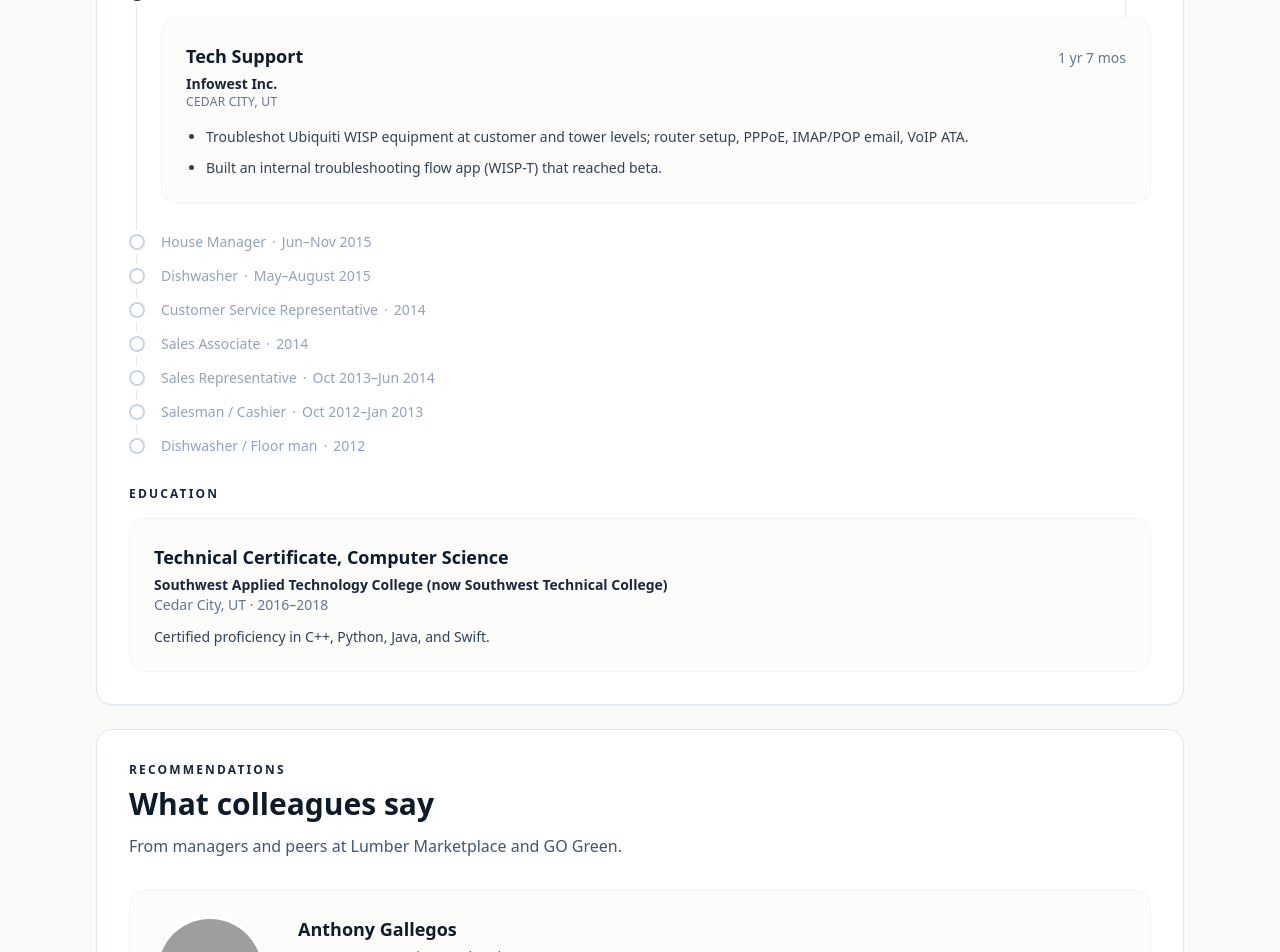
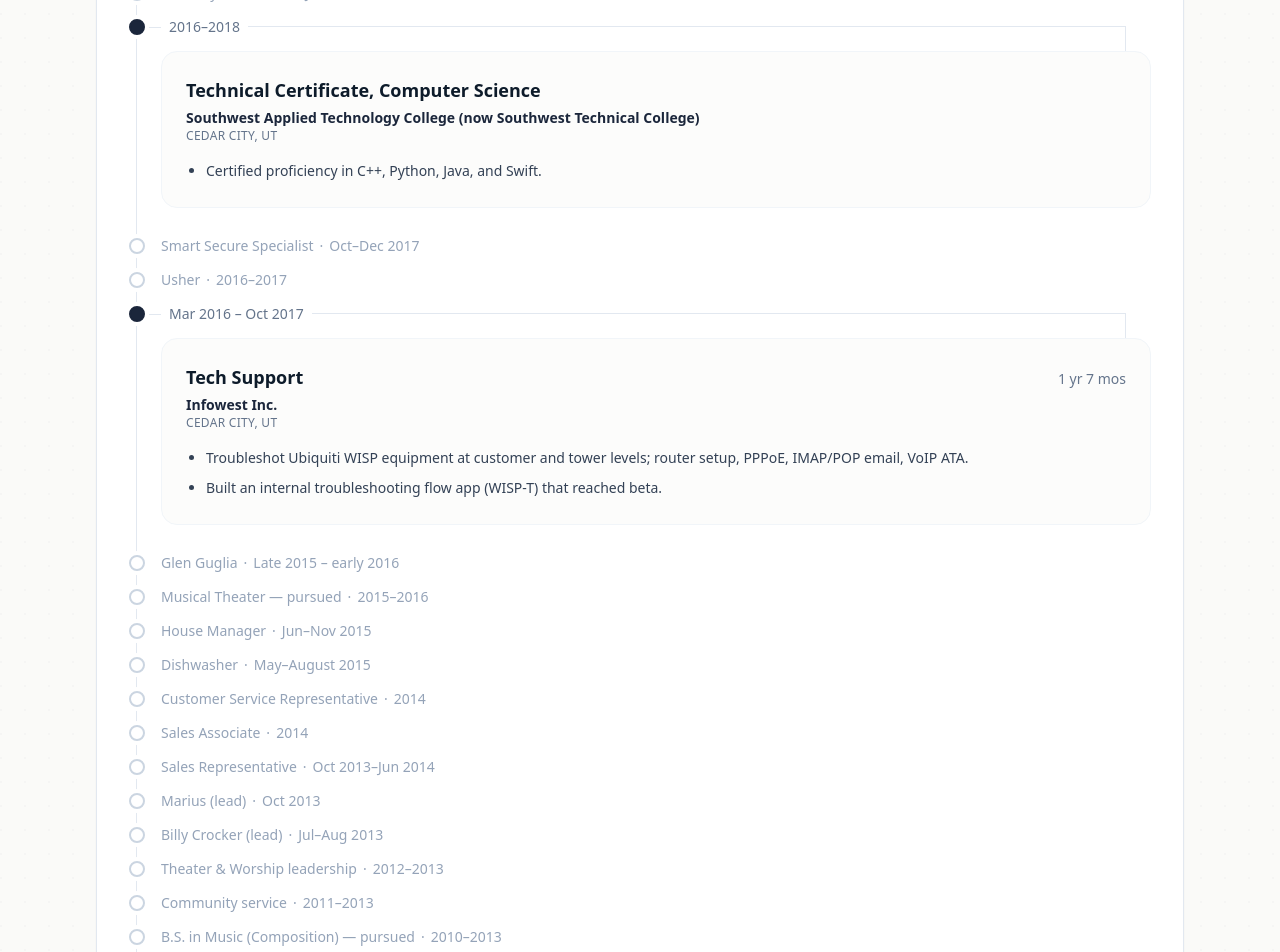
Before and after one commit to austenstrine/austenstrine_portfolio, a Next.js app in the folder apps/web/: page / in a window 1280 px wide. Shown: the part 1760-2712 px from the top of the page. Built offline with nearby package versions, Linux system fonts and the light colour scheme; no server answers; grey boxes are pictures that could not be loaded.

Commit message:
Add education and extracurriculars to the Experience timeline.
Simpson, SUU, and the CS tech cert plus CV extracurriculars sit in the same software/non-software filters, peek, and selected-print path as employment.

```diff
--- a/apps/web/src/app/globals.css
+++ b/apps/web/src/app/globals.css
@@ -233,7 +233,7 @@ body {
     margin-top: 0;
   }
 
-  /* Last page content: Education, then Skills (no Skills-first / orphan blanks). */
+  /* Last page content: Skills (no Skills-first / orphan blanks). */
   .experience-print-closing {
     break-before: page;
     page-break-before: always;
--- a/apps/web/src/components/sections/ExperiencePrintSheet.tsx
+++ b/apps/web/src/components/sections/ExperiencePrintSheet.tsx
@@ -4,7 +4,6 @@ import { useEffect, useState } from 'react';
 import { createPortal } from 'react-dom';
 import type { ExperienceRole } from '../../data/experience';
 import {
-	CV_CERTIFICATES,
 	CV_SKILL_GROUPS,
 	CV_SUMMARY_PARAGRAPHS,
 } from '../../data/cv-content';
@@ -116,39 +115,6 @@ export function ExperiencePrintSheet({
 			<div className="experience-print-closing">
 				<section className="experience-print-section">
 					<h2>
-						Education
-					</h2>
-					{CV_CERTIFICATES.map((certificate) => (
-						<article
-							className="experience-print-job"
-							key={certificate.title}
-						>
-							<div className="experience-print-job-header">
-								<span className="experience-print-job-title">
-									{certificate.title}
-								</span>
-								<span className="experience-print-job-dates">
-									{certificate.dates}
-								</span>
-							</div>
-							<p className="experience-print-job-org">
-								{certificate.org}
-								{' · '}
-								{certificate.location}
-							</p>
-							<ul>
-								{certificate.bullets.map((bullet) => (
-									<li key={bullet}>
-										{bullet}
-									</li>
-								))}
-							</ul>
-						</article>
-					))}
-				</section>
-
-				<section className="experience-print-section">
-					<h2>
 						Skills
 					</h2>
 					<div className="experience-print-skills">
--- a/apps/web/src/components/sections/ExperienceSection.tsx
+++ b/apps/web/src/components/sections/ExperienceSection.tsx
@@ -3,7 +3,6 @@
 import { useLayoutEffect, useRef, useState } from 'react';
 import { PrinterIcon } from '../icons/PrinterIcon';
 import {
-	education,
 	professionalExperience,
 	type ExperienceKind,
 	type ExperienceRole,
@@ -1113,79 +1112,6 @@ export function ExperienceSection() {
 					);
 				})}
 			</ol>
-
-			<div
-				className="
-					mt-8
-					flex
-					flex-col
-					gap-4
-				"
-			>
-				<p
-					className="
-						text-xs
-						font-semibold
-						uppercase
-						tracking-[0.18em]
-						text-sky
-					"
-				>
-					Education
-				</p>
-				{education.map((entry) => (
-					<article
-						className="
-							rounded-2xl
-							border
-							border-slate-100
-							bg-frost/60
-							p-inset
-							md:p-6
-						"
-						key={`${entry.school}-${entry.dates}`}
-					>
-						<h3
-							className="
-								text-lg
-								font-semibold
-								text-ink
-							"
-						>
-							{entry.credential}
-						</h3>
-						<p
-							className="
-								mt-1
-								text-sm
-								font-semibold
-								text-sky
-							"
-						>
-							{entry.school}
-						</p>
-						<p
-							className="
-								text-sm
-								text-slate-500
-							"
-						>
-							{entry.place}
-							{' · '}
-							{entry.dates}
-						</p>
-						<p
-							className="
-								mt-3
-								text-sm
-								text-slate-700
-							"
-						>
-							{entry.note}
-						</p>
-					</article>
-				))}
-			</div>
 		</section>
 	);
 }
--- a/apps/web/src/data/experience.ts
+++ b/apps/web/src/data/experience.ts
@@ -8,14 +8,6 @@ export type ExperienceRole = {
 	dates: string;
 	location?: string;
 	bullets: string[];
-};
-
-export type EducationEntry = {
-	credential: string;
-	school: string;
-	place: string;
-	dates: string;
-	note: string;
 };
 
 export const professionalExperience: ExperienceRole[] = [
@@ -60,6 +52,19 @@ export const professionalExperience: ExperienceRole[] = [
 		],
 	},
 	{
+		id: 'impac-white-christmas',
+		kind: 'non-software',
+		title: 'Mentor / Cast Member',
+		organization: 'White Christmas · IMPAC',
+		dates: 'December 2023',
+		location: 'Cedar City',
+		bullets: [
+			'Paid mentor and cast member in a dual-performance production (mentors-only and mentees-only cast).',
+			'Roles: Mike; Ed Sullivan Announcer; Train Conductor; Varius Ensemble.',
+			'Guided the acting technique, character development, and performance skills of my mentee; it was an outstanding production and a successful educational experience.',
+		],
+	},
+	{
 		id: 'gogreen',
 		kind: 'software',
 		title: 'Senior Application Developer',
@@ -76,6 +81,17 @@ export const professionalExperience: ExperienceRole[] = [
 		],
 	},
 	{
+		id: 'care-and-share',
+		kind: 'non-software',
+		title: 'Warehouse Volunteer',
+		organization: 'Iron County Care and Share',
+		dates: '2018',
+		location: 'Cedar City / Enoch',
+		bullets: [
+			'Stock and Sort: food warehouse sorting, restocking, and prep for group volunteers (Wednesdays 3–5 pm).',
+		],
+	},
+	{
 		id: 'anderson',
 		kind: 'non-software',
 		title: 'Territory Sales Lead',
@@ -83,6 +99,18 @@ export const professionalExperience: ExperienceRole[] = [
 		dates: 'Jul–Nov 2018',
 		bullets: [
 			'Delegation and deadline management across two Walmart locations.',
+		],
+	},
+	{
+		id: 'edu-swatc',
+		kind: 'software',
+		title: 'Technical Certificate, Computer Science',
+		organization:
+			'Southwest Applied Technology College (now Southwest Technical College)',
+		dates: '2016–2018',
+		location: 'Cedar City, UT',
+		bullets: [
+			'Certified proficiency in C++, Python, Java, and Swift.',
 		],
 	},
 	{
@@ -96,6 +124,16 @@ export const professionalExperience: ExperienceRole[] = [
 		],
 	},
 	{
+		id: 'usher-usf',
+		kind: 'non-software',
+		title: 'Usher',
+		organization: 'Utah Shakespeare Festival',
+		dates: '2016–2017',
+		bullets: [
+			'Volunteered as usher for multiple seasons before and after the paid House Manager role, including 2016 and 2017.',
+		],
+	},
+	{
 		id: 'infowest',
 		kind: 'software',
 		title: 'Tech Support',
@@ -105,6 +143,27 @@ export const professionalExperience: ExperienceRole[] = [
 		bullets: [
 			'Troubleshot Ubiquiti WISP equipment at customer and tower levels; router setup, PPPoE, IMAP/POP email, VoIP ATA.',
 			'Built an internal troubleshooting flow app (WISP-T) that reached beta.',
+		],
+	},
+	{
+		id: 'wedding-singer',
+		kind: 'non-software',
+		title: 'Glen Guglia',
+		organization: 'The Wedding Singer · Cedar Valley Community Theatre',
+		dates: 'Late 2015 – early 2016',
+		bullets: [
+			'Played Glen Guglia; production photos: https://utahtheatrebloggers.com/22772/something-to-celebrate-at-the-wedding-singer · https://www.cvct.online/projects-7-6',
+		],
+	},
+	{
+		id: 'edu-suu',
+		kind: 'non-software',
+		title: 'Musical Theater — pursued',
+		organization: 'Southern Utah University (SUU)',
+		dates: '2015–2016',
+		location: 'Cedar City, UT',
+		bullets: [
+			'Pursued Musical Theater. Withdrew August 2016 — did not complete the degree.',
 		],
 	},
 	{
@@ -164,6 +223,58 @@ export const professionalExperience: ExperienceRole[] = [
 		],
 	},
 	{
+		id: 'les-mis',
+		kind: 'non-software',
+		title: 'Marius (lead)',
+		organization: 'Les Misérables · California Regional Theatre',
+		dates: 'Oct 2013',
+		bullets: [
+			'Lead role as Marius; press: https://www.chicoer.com/2013/10/10/french-revolution-experienced-in-les-miserables/ (archive: https://web.archive.org/web/20240408180702/https://www.chicoer.com/2013/10/10/french-revolution-experienced-in-les-miserables/)',
+		],
+	},
+	{
+		id: 'anything-goes',
+		kind: 'non-software',
+		title: 'Billy Crocker (lead)',
+		organization: 'Anything Goes · Chico Theater Company',
+		dates: 'Jul–Aug 2013',
+		bullets: [
+			'Lead role as Billy Crocker; press: https://www.timesheraldonline.com/2013/07/18/anything-goes-at-chico-theater/',
+		],
+	},
+	{
+		id: 'ccc-theater-worship',
+		kind: 'non-software',
+		title: 'Theater & Worship leadership',
+		organization: 'Campus City Connection',
+		dates: '2012–2013',
+		bullets: [
+			'Leadership in Theater and Worship; drama team including script writing into early 2013.',
+		],
+	},
+	{
+		id: 'ccc-community-service',
+		kind: 'non-software',
+		title: 'Community service',
+		organization: 'Campus City Connection',
+		dates: '2011–2013',
+		bullets: [
+			'Weekly food service to the homeless (2012); Torres Shelter cooking and serving for ~65 people (Dec 2013); comedy night fundraiser for an Africa missions trip (2011).',
+		],
+	},
+	{
+		id: 'edu-simpson',
+		kind: 'non-software',
+		title: 'B.S. in Music (Composition) — pursued',
+		organization: 'Simpson University',
+		dates: '2010–2013',
+		location: 'Redding, CA',
+		bullets: [
+			'Pursued B.S. in Music with emphasis in Composition and minor in Psychology. Did not complete the degree.',
+			'University Chorale and Drama Club (VP 2010, President 2011).',
+		],
+	},
+	{
 		id: 'old-navy',
 		kind: 'non-software',
 		title: 'Salesman / Cashier',
@@ -184,6 +295,56 @@ export const professionalExperience: ExperienceRole[] = [
 			'Dish area, closing the cafeteria, on-call and scheduled shifts.',
 		],
 	},
+	{
+		id: 'choir-tours',
+		kind: 'non-software',
+		title: 'Choir tours',
+		organization: 'High school and college',
+		dates: '2007–2012',
+		bullets: [
+			'New York City and San Francisco (2007, 2009); Portland, Seattle, and Northwest coast (2010–2012).',
+		],
+	},
+	{
+		id: 'drama-club-simpson',
+		kind: 'non-software',
+		title: 'Drama Club President',
+		organization: 'Simpson University',
+		dates: '2010–2011',
+		bullets: [
+			'President (2011); Vice-President (2010).',
+		],
+	},
+	{
+		id: 'taming-of-the-shrew',
+		kind: 'non-software',
+		title: 'Petruchio',
+		organization: 'The Taming of the Shrew · Simpson University Drama Club',
+		dates: '2011',
+		bullets: [
+			'Role as Petruchio; video: https://www.youtube.com/playlist?list=PLF38A98137436629F',
+		],
+	},
+	{
+		id: 'john-his-story',
+		kind: 'non-software',
+		title: 'John and Jesus',
+		organization: 'John, His Story · Simpson University Drama Club',
+		dates: '2011',
+		bullets: [
+			'Roles as John and Jesus; video: https://www.youtube.com/playlist?list=PL02749288672392F2',
+		],
+	},
+	{
+		id: 'high-school-choir',
+		kind: 'non-software',
+		title: 'High school choir',
+		organization: 'High school',
+		dates: 'High school',
+		bullets: [
+			'Madrigals, a cappella, and Sac Street Boys.',
+		],
+	},
 ];
 
 export const softwareExperience = professionalExperience.filter(
@@ -193,14 +354,3 @@ export const softwareExperience = professionalExperience.filter(
 export const otherRecentExperience = professionalExperience.filter(
 	(role) => role.kind === 'non-software',
 );
-
-export const education: EducationEntry[] = [
-	{
-		credential: 'Technical Certificate, Computer Science',
-		school:
-			'Southwest Applied Technology College (now Southwest Technical College)',
-		place: 'Cedar City, UT',
-		dates: '2016–2018',
-		note: 'Certified proficiency in C++, Python, Java, and Swift.',
-	},
-];
```
